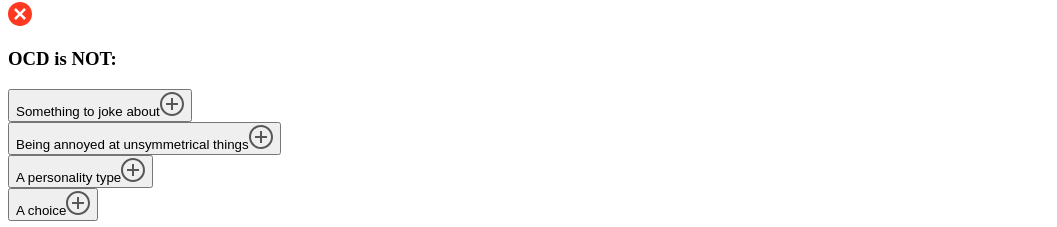
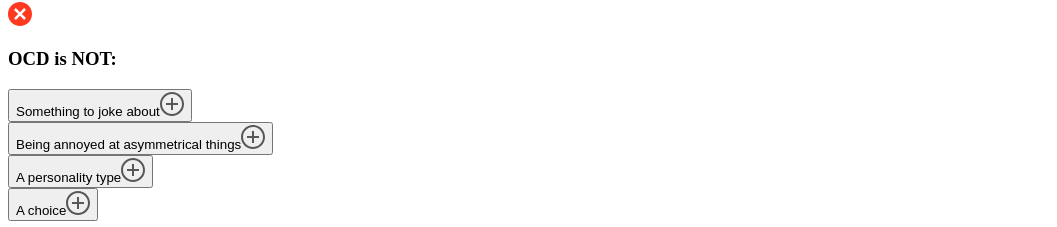
Before and after one commit to alvarlagerlof/neurodiversity, a Next.js app: page / in a window 1280 px wide. Shown: the part 786-1013 px from the top of the page, without its empty margins (0-1057 px from the left). Built offline with nearby package versions, Linux system fonts and the light colour scheme.

Commit message:
Another typo

```diff
--- a/components/Content.js
+++ b/components/Content.js
@@ -10,7 +10,7 @@ export default function Content() {
         "OCD is a mental illness. It's not respectful to joke or spread memes about it.",
     },
     {
-      summary: "Being annoyed at unsymmetrical things",
+      summary: "Being annoyed at asymmetrical things",
       details:
         "Feeling annoyed when something is not aligned correctly is is human, not having OCD.",
     },
```
